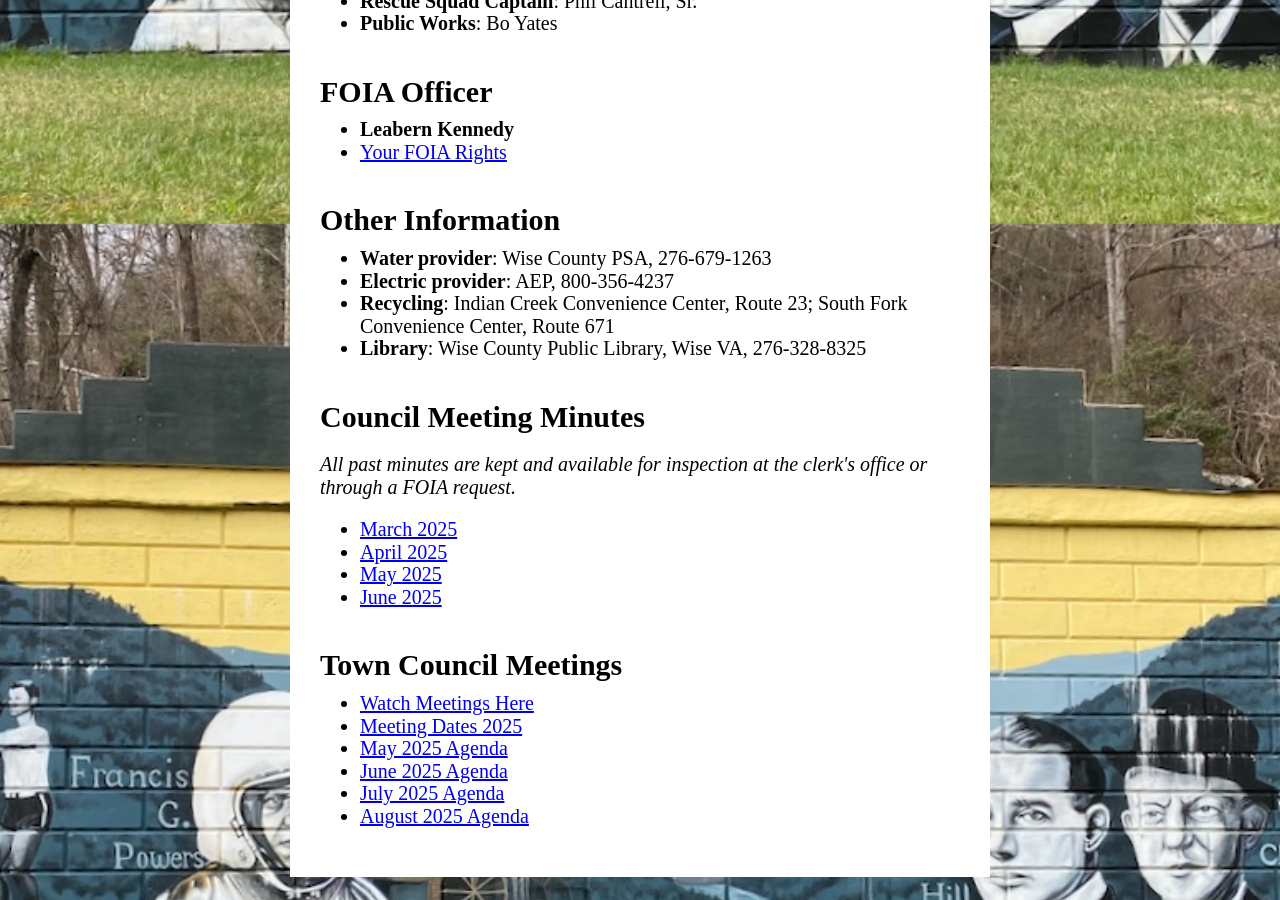
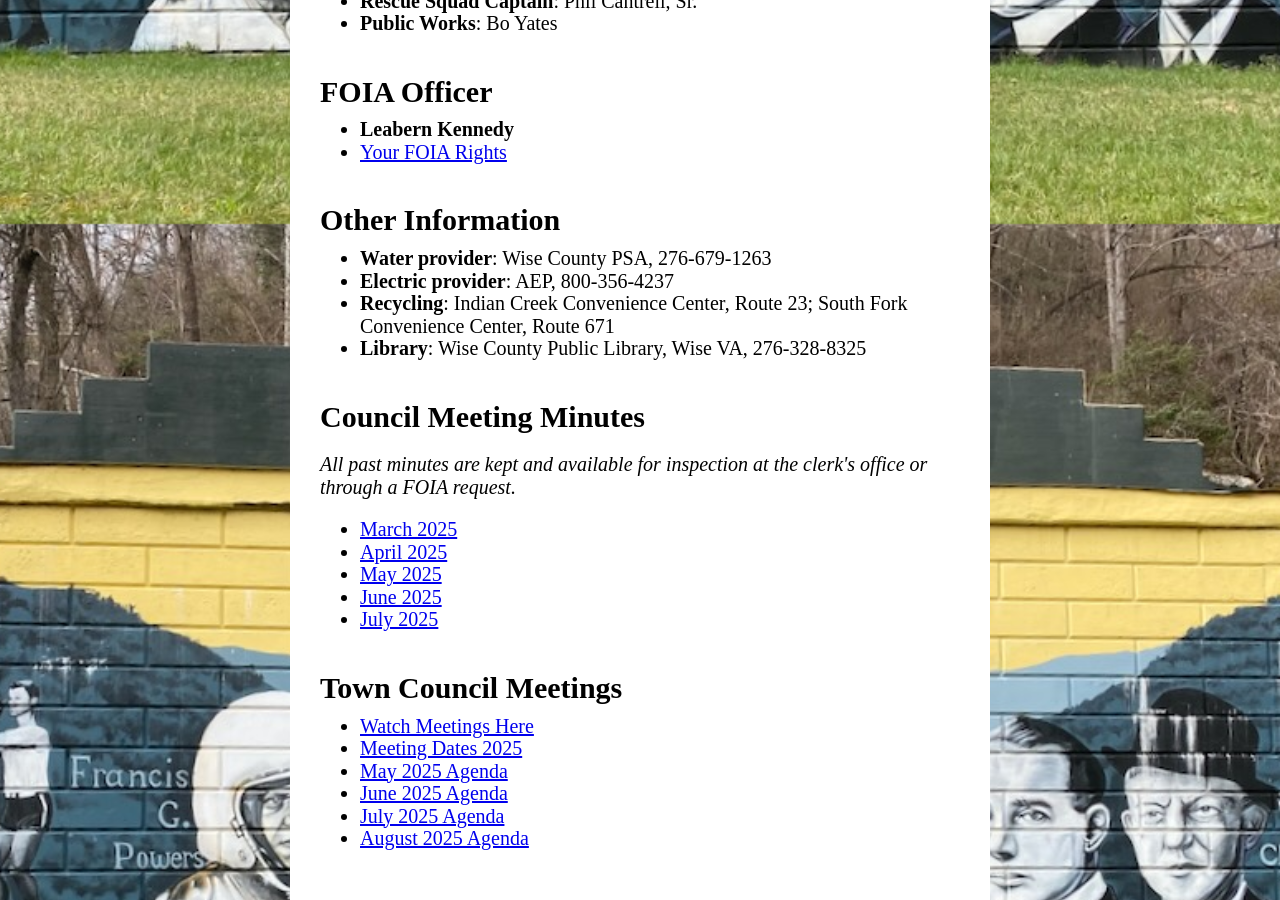
Before and after one commit to poundva/poundva.github.io, a Jekyll site: the page built from index.html, in a window 1280 px wide and 900 px high, scrolled down 2476 px. Built offline with Jekyll 4.4.1, drawn with Linux system fonts in a browser that asks for light colours; some web fonts are replaced.

Commit message:
Update index.html

```diff
--- a/index.html
+++ b/index.html
@@ -93,6 +93,7 @@ title: Home
     <li><a href="forms/Minutes April 2025.pdf">April 2025</a></li>
     <li><a href="forms/May 2025 Minutes.pdf">May 2025</a></li>
     <li><a href="forms/1669_001.pdf">June 2025</a></li>
+    <li><a href="forms/July 2025 Meeting Minutes.pdf">July 2025</a></li>
 </ul>
 
 <h1>Town Council Meetings</h1>
```
